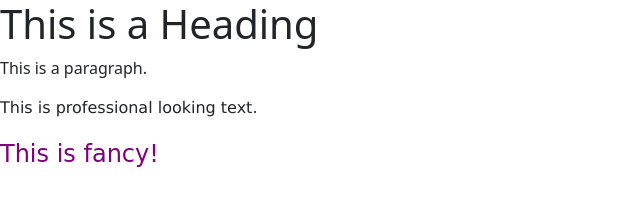
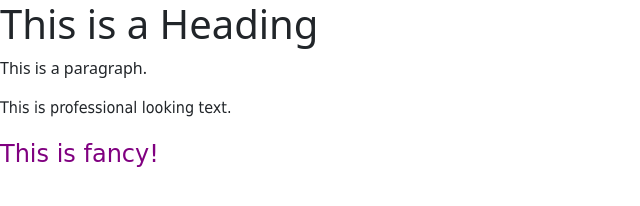
Before and after one commit to ellaK48/ellaK48.github.io, a plain HTML site: page index.html in a window 1280 px wide. Shown: the full height of the page, 0-640 px from the left. Drawn offline with nearby package versions, Linux system fonts and the light colour scheme.

Commit message:
testing fonts index.html

```diff
--- a/index.html
+++ b/index.html
@@ -17,7 +17,7 @@
     }
     </style>
 
-    <p style="font-family: 'Verdana', Arial, sans-serif;">
+    <p style="font-family: 'Tahoma', Arial, sans-serif;">
         This is professional looking text.
     </p>
 
```
